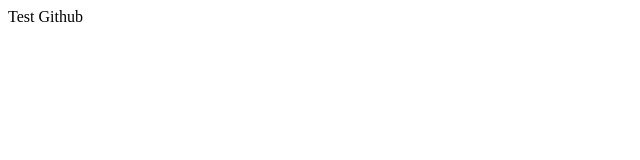
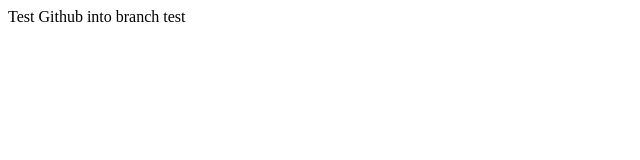
Before and after one commit to wassim-kaouia/udemy_practive, a plain HTML site: page index.html in a window 1280 px wide. Shown: the whole page, without its empty margins (0-640 px from the left). Drawn offline with Linux system fonts and the light colour scheme.

Commit message:
test branch

```diff
--- a/index.html
+++ b/index.html
@@ -6,6 +6,6 @@
     <title>Document</title>
 </head>
 <body>
-    Test Github
+    Test Github into branch test
 </body>
 </html>
```
